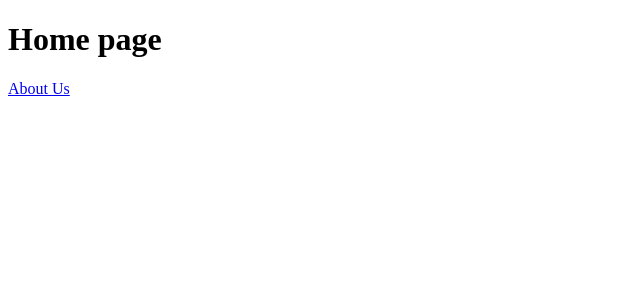
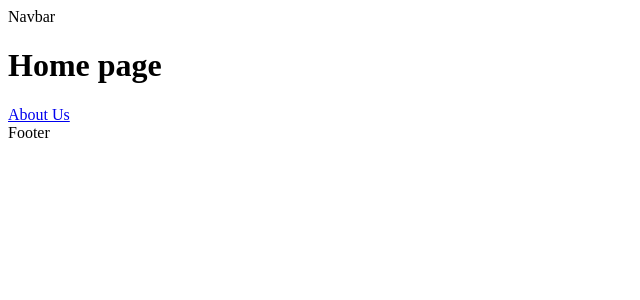
Before and after one commit to phatnguyen9722/Blog-App, a React (Create React App) app in the folder frontend/: page / in a window 1280 px wide. Shown: the top 300 px of the page, without its empty margins (0-640 px from the left). Built offline with nearby package versions, Linux system fonts and the light colour scheme.

Commit message:
create basic components

```diff
--- a/frontend/src/App.js
+++ b/frontend/src/App.js
@@ -6,14 +6,18 @@
 } from "react-router-dom";
 
 import Login from "./pages/Login"
+import Footer from "./components/Footer"
+import Navbar from "./components/Navbar";
 function App() {
   const router = createBrowserRouter([
     {
       path: "/",
       element: (
         <div>
+          <Navbar/>
           <h1>Home page</h1>
           <Link to="about">About Us</Link>
+          <Footer/>
         </div>
       ),
     },
--- /dev/null
+++ b/frontend/src/components/Footer.jsx
@@ -0,0 +1,9 @@
+import React from 'react'
+
+function Footer() {
+  return (
+    <div>Footer</div>
+  )
+}
+
+export default Footer
--- /dev/null
+++ b/frontend/src/components/Navbar.jsx
@@ -0,0 +1,9 @@
+import React from 'react'
+
+function Navbar() {
+  return (
+    <div>Navbar</div>
+  )
+}
+
+export default Navbar
```
